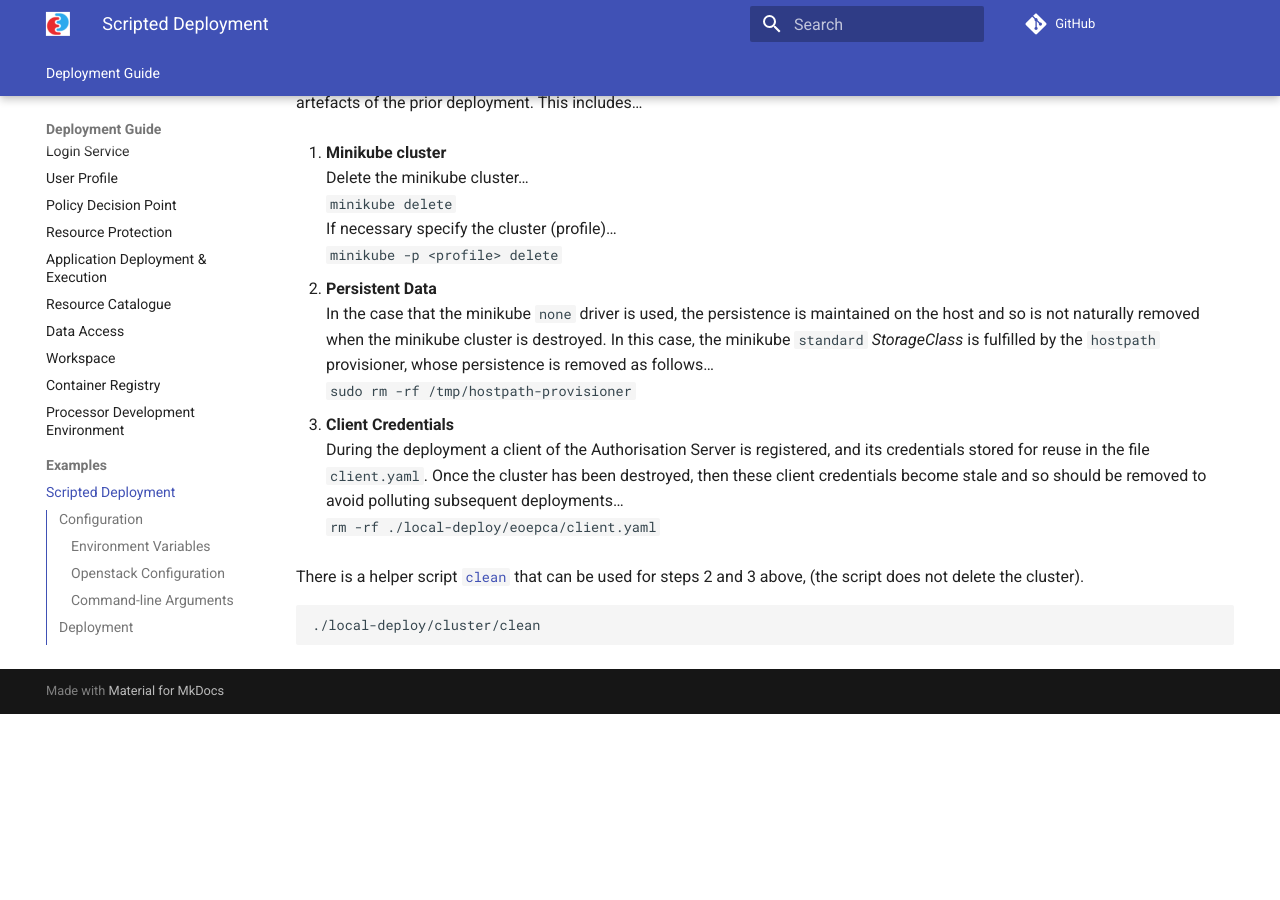
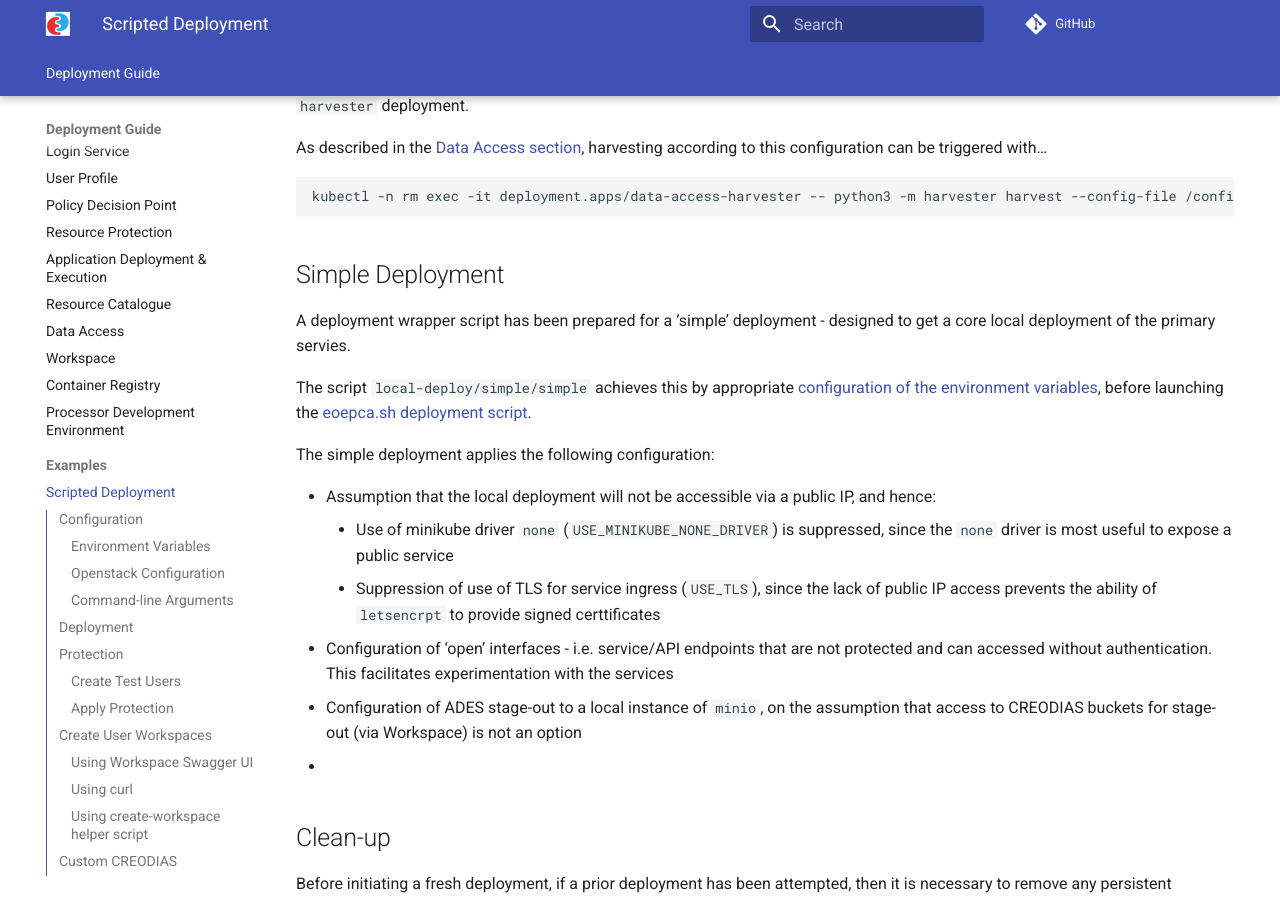
Before and after one commit to EOEPCA/deployment-guide, an MkDocs documentation site: the page built from docs/examples/scripted-example-deployment.md, in a window 1280 px wide and 900 px high, scrolled down 7639 px. Built offline with MkDocs 1.6.1 and Material for MkDocs 9.7.7, drawn with Linux system fonts in a browser that asks for light colours; comment, search, counter and statistics services are not loaded; the version menu is left out; before the commit the page ends 8353 px from its top, so only the background shows below that; some of the changed text lies outside the part shown.

Commit message:
Describe the 'simple' deployment example

````diff
--- a/docs/examples/scripted-example-deployment.md
+++ b/docs/examples/scripted-example-deployment.md
@@ -81,7 +81,16 @@ Argument | Description | Default
 
 The deployment is initiated by setting the appropriate [environment variables](#environment-variables) and invoking the `eoepca.sh` script with suitable [command-line arguments](#command-line-arguments). You may find it convenient to do so using a wrapper script that customises the environment varaibles according to your cluster, and then invokes the `eoepca.sh` script.
 
-An example of this approach can be found in the script [`creodias`](https://github.com/EOEPCA/deployment-guide/blob/main/local-deploy/creodias/creodias) that is supported by script [`creodias-options`](https://github.com/EOEPCA/deployment-guide/blob/main/local-deploy/creodias/creodias-options) - used for deployment within a CREODIAS cloud. See section [Custom CREODIAS](#custom-creodias) below for more details.
+We provide a couple of example wrapper scripts:
+
+* [**CREODIAS**](#custom-creodias)<br>
+  *An example deployment within a CREODIAS cloud.*
+    * script: [`local-deploy/creodias/creodias`](https://github.com/EOEPCA/deployment-guide/blob/main/local-deploy/creodias/creodias)
+    * environemnt: [`local-deploy/creodias/creodias-options`](https://github.com/EOEPCA/deployment-guide/blob/main/local-deploy/creodias/creodias-options)
+* [**Simple**](#simple-deployment)<br>
+  *A basic local deployment.*
+    * script: [`local-deploy/csimple/simple`](https://github.com/EOEPCA/deployment-guide/blob/main/local-deploy/simple/simple)
+    * environemnt: [`local-deploy/simple/simple-options`](https://github.com/EOEPCA/deployment-guide/blob/main/local-deploy/simple/simple-options)
 
 **_NOTE that if a prior deployment has been attempted then, before redeploying, a clean-up should be performed as described in the [Clean-up](#clean-up) section below. This is particularly important in the case that the minikube 'none' driver is used, as the persistence is maintained on the host and so is not naturally removed when the minikube cluster is destroyed._**
 
@@ -241,6 +250,20 @@ As described in the [Data Access section](../../eoepca/data-access/#starting-the
 kubectl -n rm exec -it deployment.apps/data-access-harvester -- python3 -m harvester harvest --config-file /config.yaml --host data-access-redis-master --port 6379 Creodias-Opensearch
 ```
 
+## Simple Deployment
+
+A deployment wrapper script has been prepared for a 'simple' deployment - designed to get a core local deployment of the primary servies.
+
+The script `local-deploy/simple/simple` achieves this by appropriate [configuration of the environment variables](#environment-variables), before launching the [eoepca.sh deployment script](#command-line-arguments).
+
+The simple deployment applies the following configuration:
+
+* Assumption that the local deployment will not be accessible via a public IP, and hence:
+    * Use of minikube driver `none` (`USE_MINIKUBE_NONE_DRIVER`) is suppressed, since the `none` driver is most useful to expose a public service
+    * Suppression of use of TLS for service ingress (`USE_TLS`), since the lack of public IP access prevents the ability of `letsencrpt` to provide signed certtificates
+* Configuration of 'open' interfaces - i.e. service/API endpoints that are not protected and can accessed without authentication. This facilitates experimentation with the services
+* Configuration of ADES stage-out to a local instance of `minio`, on the assumption that access to CREODIAS buckets for stage-out (via Workspace) is not an option
+*
 ## Clean-up
 
 Before initiating a fresh deployment, if a prior deployment has been attempted, then it is necessary to remove any persistent artefacts of the prior deployment. This includes...
````
Also changed, not shown: 1 other file.
